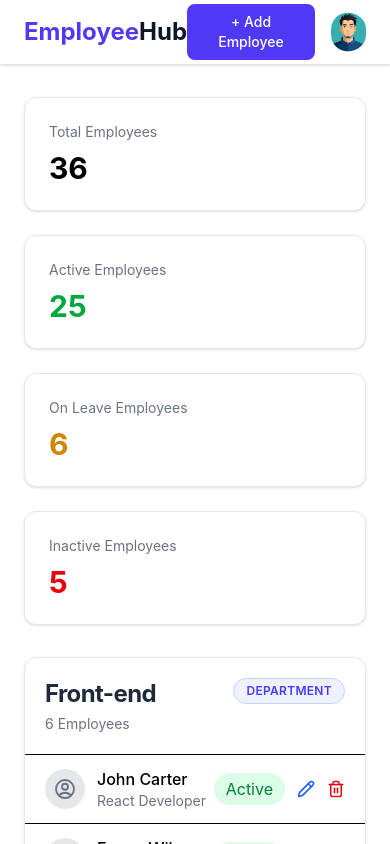
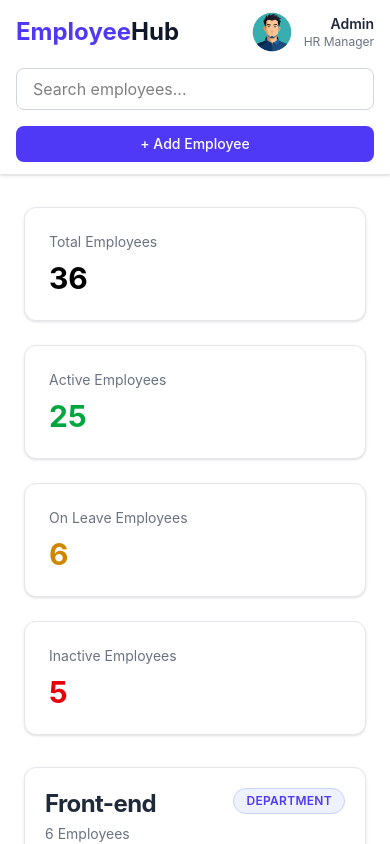
Before and after one commit to naeemt8/emd-by-react, a React (Vite) app: page / in a window 390 px wide. Shown: the top 844 px of the page. Built offline with nearby package versions, Linux system fonts and the light colour scheme.

Commit message:
responsive of header part

```diff
--- a/src/components/header/Header.jsx
+++ b/src/components/header/Header.jsx
@@ -4,30 +4,47 @@ import adminImg from "../../assets/images.jfif";
 export default function Header({ openAddModal, searchValue, setSearchValue, searchedEmployees, openEditModal }){
     return(
         <>
-            <header className="sticky top-0 z-50 bg-white border-b border-gray-200 shadow-sm">
-                <div className="mx-auto flex h-16 max-w-7xl items-center justify-between px-6">
+            <header className="sticky top-0 z-50 border-b border-gray-200 bg-white shadow-sm">
+                <div className="mx-auto flex max-w-7xl flex-wrap items-center justify-between gap-4 px-4 py-3 md:h-16 md:flex-nowrap md:px-6">
+
                     {/* Logo */}
-                    <div>
+                    <div className="order-1">
                     <h1 className="text-2xl font-bold text-indigo-600">
                         Employee<span className="text-gray-900">Hub</span>
                     </h1>
                     </div>
 
+                    {/* Profile */}
+                    <div className="order-2 ml-auto flex items-center gap-3 md:order-4 md:ml-0">
+                    <img
+                        src={adminImg}
+                        alt="Admin"
+                        className="h-10 w-10 rounded-full object-cover"
+                    />
+
+                    <div className="text-right block">
+                        <p className="text-sm font-semibold text-gray-800">Admin</p>
+                        <p className="text-xs text-gray-500">HR Manager</p>
+                    </div>
+                    </div>
+
                     {/* Search */}
-
-                    <div className="relative hidden w-full max-w-md md:block">
+                    <div className="order-3 relative w-full md:order-2 md:w-[250px] lg:w-full lg:max-w-md">
                         <input
                             type="text"
                             placeholder="Search employees..."
                             value={searchValue}
                             onChange={(e) => setSearchValue(e.target.value)}
-                        className="w-full rounded-lg border border-gray-300 px-4 py-2 pr-10 outline-none transition focus:border-indigo-500 focus:ring-2 focus:ring-indigo-200"                        />
+                            className="w-full rounded-lg border border-gray-300 px-4 py-2 pr-10 outline-none transition focus:border-indigo-500 focus:ring-2 focus:ring-indigo-200"
+                        />
+
                         {searchValue.trim() && (
                             <div className="absolute left-0 right-0 top-full z-50 mt-2 max-h-80 overflow-y-auto rounded-xl border border-gray-200 bg-white shadow-xl">
 
                                 {searchedEmployees.length > 0 ? (
                                     searchedEmployees.map((employee) => (
-                                    <div onClick={() => openEditModal(employee)}
+                                        <div
+                                            onClick={() => openEditModal(employee)}
                                             key={employee.id}
                                             className="flex cursor-pointer items-center justify-between border-b px-4 py-3 last:border-none hover:bg-gray-50"
                                         >
@@ -54,6 +71,7 @@ export default function Header({ openAddModal, searchValue, setSearchValue, sear
 
                             </div>
                         )}
+
                         {searchValue && (
                             <button
                                 type="button"
@@ -65,28 +83,13 @@ export default function Header({ openAddModal, searchValue, setSearchValue, sear
                         )}
                     </div>
 
-                    {/* Right */}
-                    <div className="flex items-center gap-4">
-                        <button onClick={() => openAddModal()} className="rounded-lg bg-indigo-600 px-4 py-2 text-sm font-medium text-white transition hover:bg-indigo-700">
+                    {/* Add Button */}
+                    <div className="order-4 flex w-full md:order-3 md:w-auto">
+                    <button
+                        onClick={openAddModal}
+                        className="w-full rounded-lg bg-indigo-600 px-4 py-2 text-sm font-medium text-white transition hover:bg-indigo-700 md:w-auto">
                         + Add Employee
                     </button>
-
-                        <div className="flex items-center gap-3">
-                        <img
-                            src={adminImg}
-                            alt="Admin"
-                            className="h-10 w-10 rounded-full object-cover"
-                        />
-
-                        <div className="hidden text-right sm:block">
-                            <p className="text-sm font-semibold text-gray-800">
-                            Admin
-                            </p>
-                            <p className="text-xs text-gray-500">
-                            HR Manager
-                            </p>
-                        </div>
-                        </div>
                     </div>
                 </div>
             </header>
```
Lines whose indentation alone changed are shown as unchanged.
